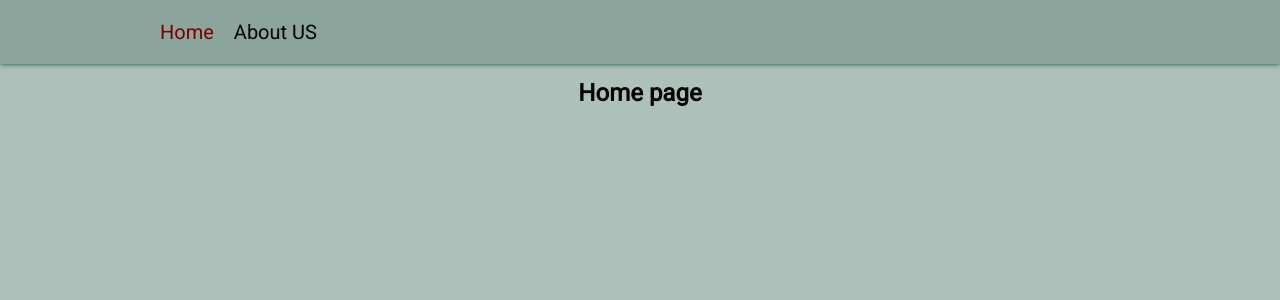
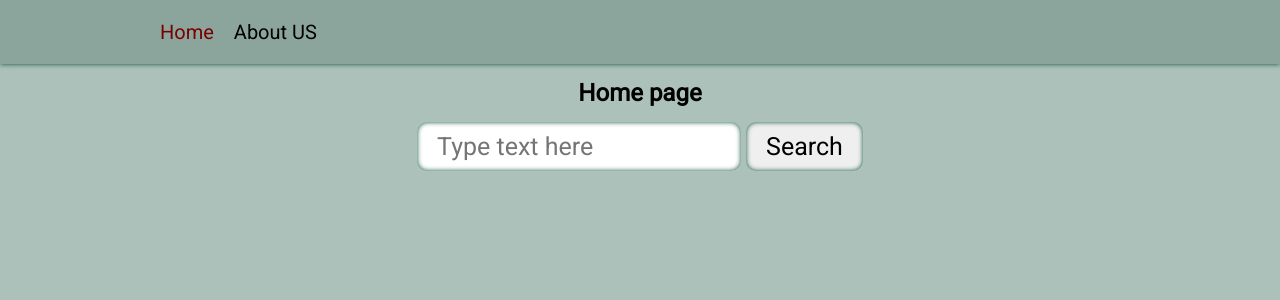
Before and after one commit to Tatiana-312/react2023q1, a React (Vite) app in the folder react-components/: page / in a window 1280 px wide. Shown: the top 300 px of the page. Built offline with nearby package versions, Linux system fonts and the light colour scheme.

Commit message:
feat: add SearchBar

```diff
--- /dev/null
+++ b/react-components/src/components/SearchBar/SearchBar.module.css
@@ -0,0 +1,35 @@
+.form {
+  max-width: 1000px;
+  display: flex;
+  justify-content: center;
+  margin: 0 auto;
+  padding: 0 20px 20px;
+}
+
+.input {
+  border-radius: 10px;
+  padding: 10px 20px;
+  font-size: 25px;
+  border: none;
+  box-shadow: inset 0 0 5px rgb(5, 78, 53);
+  margin-right: 5px;
+}
+
+.input:focus {
+  outline: none;
+}
+
+.button {
+  border-radius: 10px;
+  padding: 10px 20px;
+  font-size: 25px;
+  border: none;
+  box-shadow: inset 0 0 5px rgb(5, 78, 53);
+  cursor: pointer;
+  transition: 0.5s;
+}
+
+.button:hover {
+  transform: scale(0.9);
+  background-color: rgb(173, 215, 201);
+}
--- /dev/null
+++ b/react-components/src/components/SearchBar/SearchBar.tsx
@@ -0,0 +1,17 @@
+import React from 'react';
+import classes from './SearchBar.module.css';
+
+class SearchBar extends React.Component {
+  render(): React.ReactNode {
+    return (
+      <form className={classes.form}>
+        <input className={classes.input} type="text" placeholder="Type text here" />
+        <button className={classes.button} type="submit">
+          Search
+        </button>
+      </form>
+    );
+  }
+}
+
+export default SearchBar;
--- a/react-components/src/pages/Home/Home.tsx
+++ b/react-components/src/pages/Home/Home.tsx
@@ -1,3 +1,4 @@
+import SearchBar from '../../components/SearchBar/SearchBar';
 import React from 'react';
 import classes from './Home.module.css';
 
@@ -6,6 +7,7 @@ class Home extends React.Component {
     return (
       <div data-testid="home-page">
         <h2 className={classes.title}>Home page</h2>
+        <SearchBar />
       </div>
     );
   }
```
